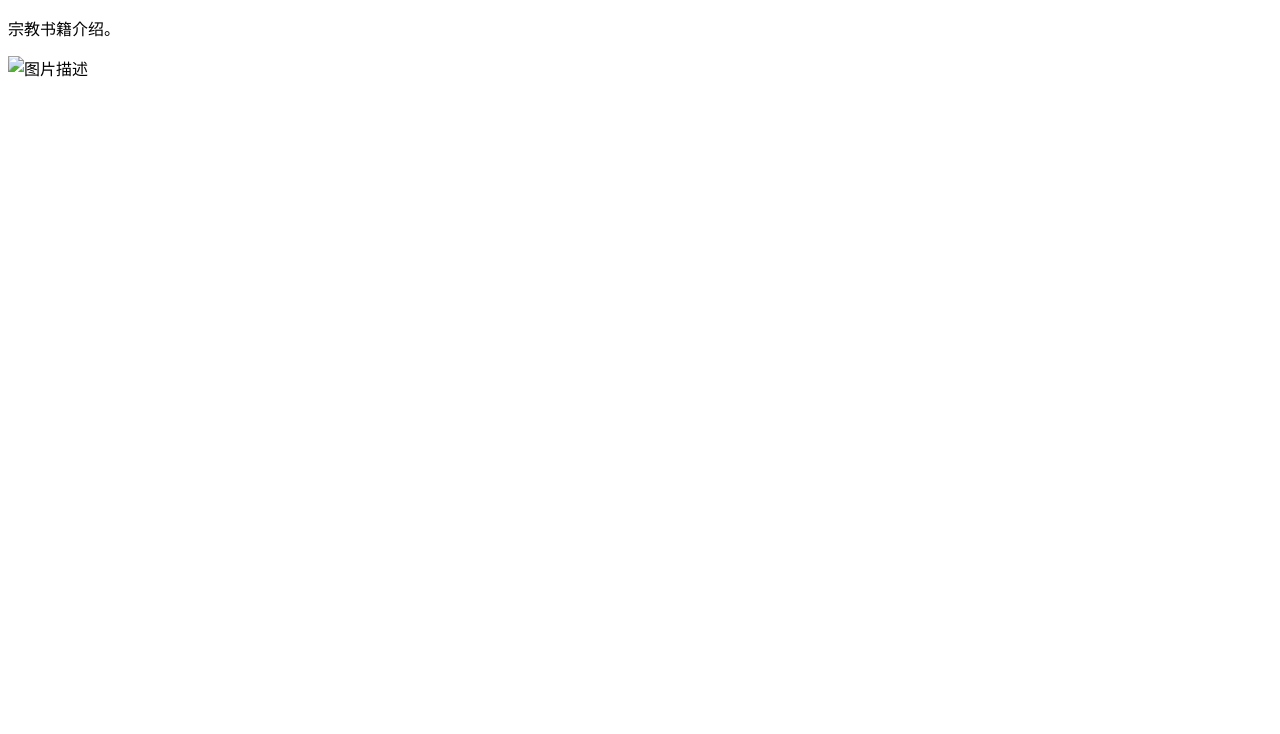
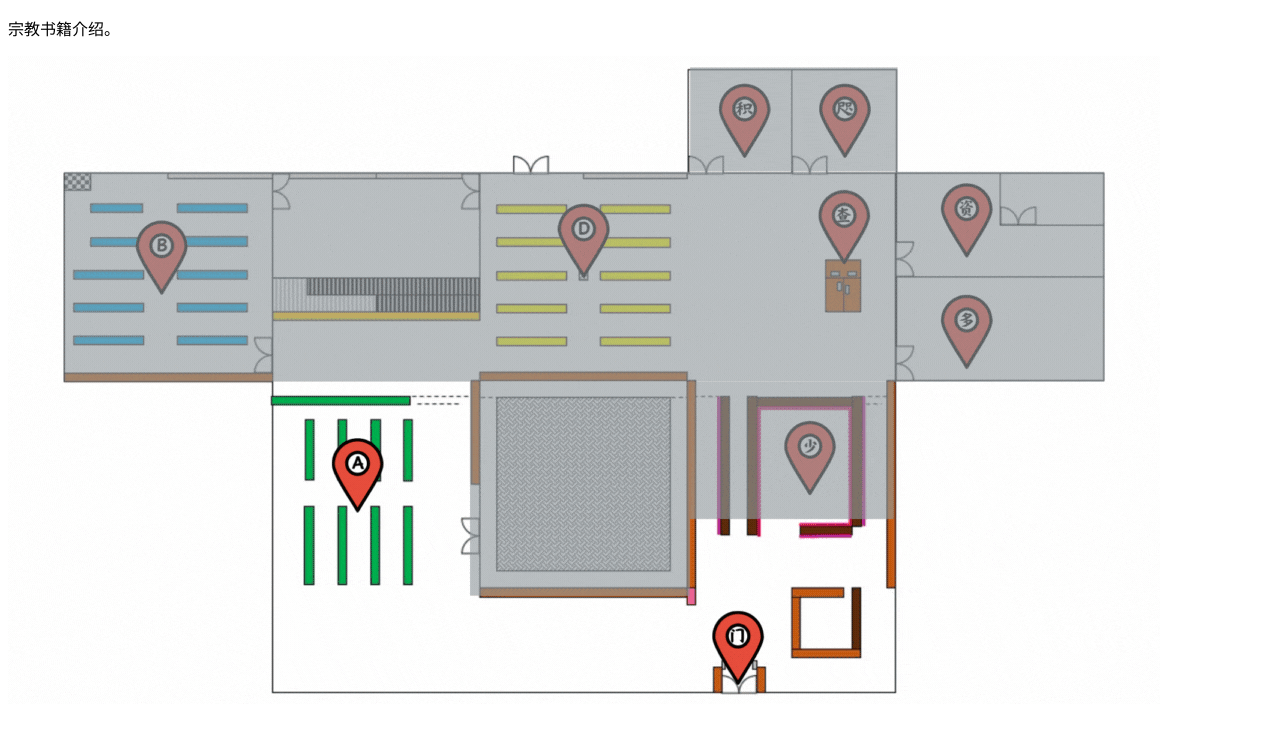
Before and after one commit to jinhern/ddd, a plain HTML site: page 宗教.html in a window 1280 px wide. Drawn offline with Linux system fonts and the light colour scheme.

Commit message:
Update 宗教.html

```diff
--- a/宗教.html
+++ b/宗教.html
@@ -16,7 +16,7 @@
 
     <div class="content">
         <p>宗教书籍介绍。</p>
-        <img src=宗教.gif alt="图片描述">
+        <img src=宗教类.gif alt="图片描述">
     </div>
 
 </body>
```
